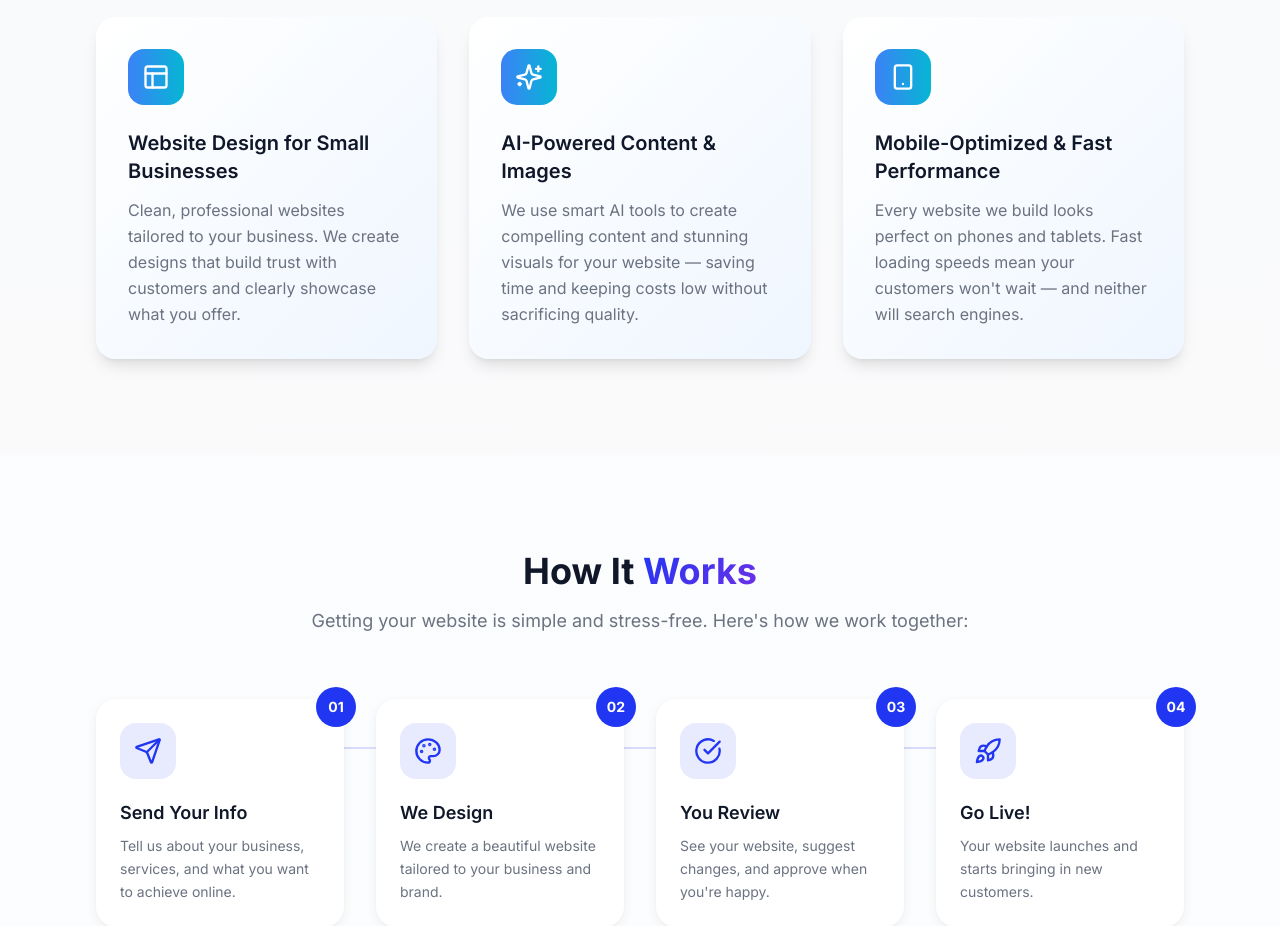
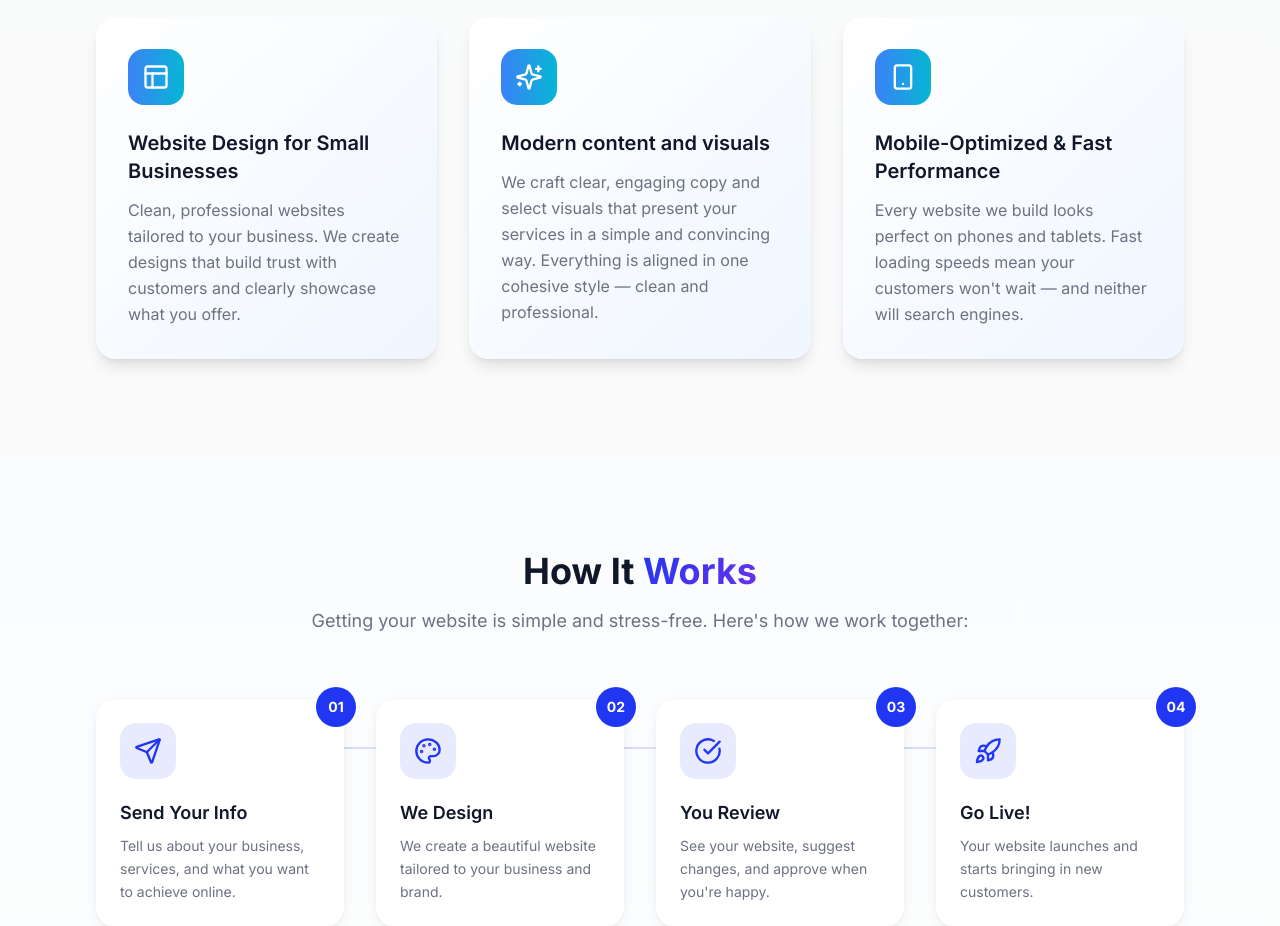
Before and after one commit to nikoloz-tsiklauri/github-dqztsbmq, a React (Vite) app: page / in a window 1280 px wide. Shown: the part 1100-2026 px from the top of the page. Built offline with nearby package versions, Linux system fonts and the light colour scheme; the HTML template or start-up script is replaced by a standard one.

Commit message:
delete AI

```diff
--- a/src/contexts/LanguageContext.tsx
+++ b/src/contexts/LanguageContext.tsx
@@ -42,8 +42,8 @@ const translations = {
     'services.subtitle': 'Everything you need to establish a strong online presence and attract more customers.',
     'services.design.title': 'Website Design for Small Businesses',
     'services.design.desc': 'Clean, professional websites tailored to your business. We create designs that build trust with customers and clearly showcase what you offer.',
-    'services.ai.title': 'AI-Powered Content & Images',
-    'services.ai.desc': 'We use smart AI tools to create compelling content and stunning visuals for your website — saving time and keeping costs low without sacrificing quality.',
+    'services.ai.title': 'Modern content and visuals',
+    'services.ai.desc': 'We craft clear, engaging copy and select visuals that present your services in a simple and convincing way. Everything is aligned in one cohesive style — clean and professional.',
     'services.mobile.title': 'Mobile-Optimized & Fast Performance',
     'services.mobile.desc': 'Every website we build looks perfect on phones and tablets. Fast loading speeds mean your customers won\'t wait — and neither will search engines.',
 
```
